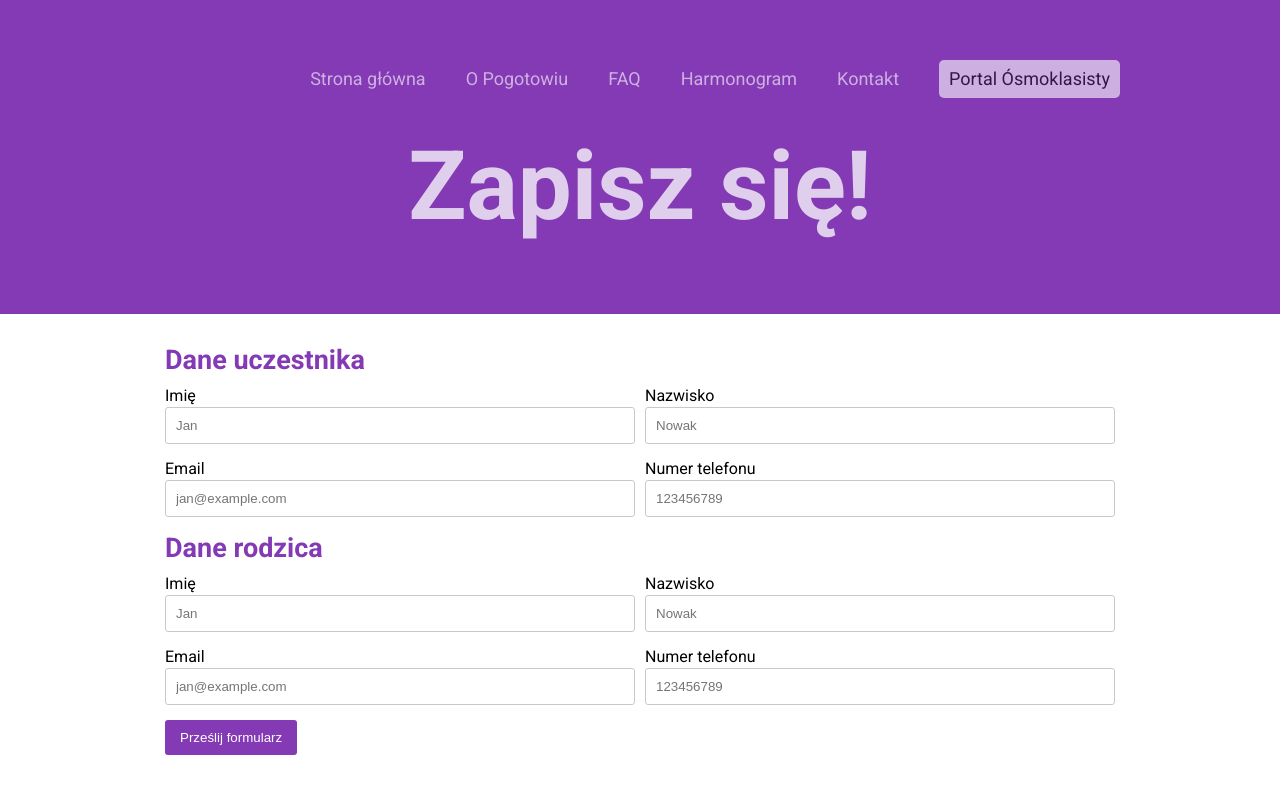
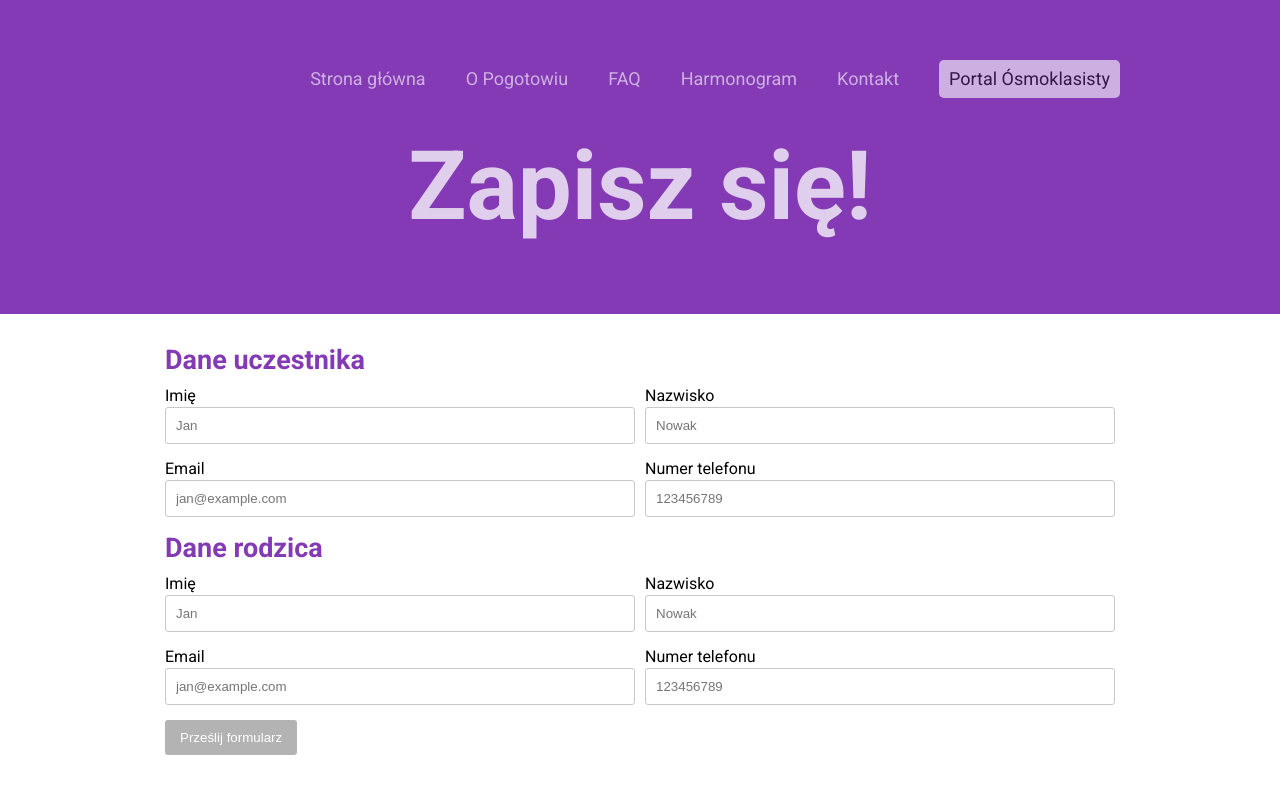
Before and after one commit to stanislawdera/pogotowie-osmoklasisty, a Next.js app: page /zapisz-sie in a window 1280 px wide. Shown: the top 794 px of the page. Built offline with nearby package versions, Linux system fonts and the light colour scheme.

Commit message:
Add disabling submit button when form isn't valid

```diff
--- a/components/atoms/Button/Button.styles.js
+++ b/components/atoms/Button/Button.styles.js
@@ -7,14 +7,14 @@ export const Button = styled.button`
   border-radius: 3px;
   padding: ${({ theme }) => theme.spacing.md} ${({ theme }) => theme.spacing.lg};
   cursor: pointer;
-  transition: opacity 0.3s ease-in-out;
+  transition: opacity 0.3s ease-in-out, background-color 0.3s ease-in-out;
 
   :hover {
     opacity: 0.9;
   }
 
   :disabled {
-    opacity: 0.3;
+    background-color: #b3b3b3;
     cursor: not-allowed;
   }
 `;
--- a/pages/zapisz-sie.js
+++ b/pages/zapisz-sie.js
@@ -128,7 +128,9 @@ export default function ZapiszSie() {
 
           <Row>
             <Col width="100%">
-              <Button type="submit">Prześlij formularz</Button>
+              <Button type="submit" disabled={!isValid && "disabled"}>
+                Prześlij formularz
+              </Button>
             </Col>
           </Row>
         </form>
```
